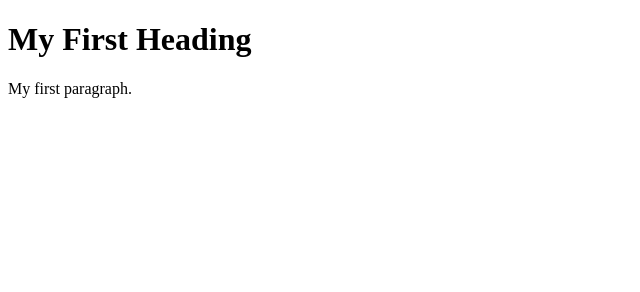
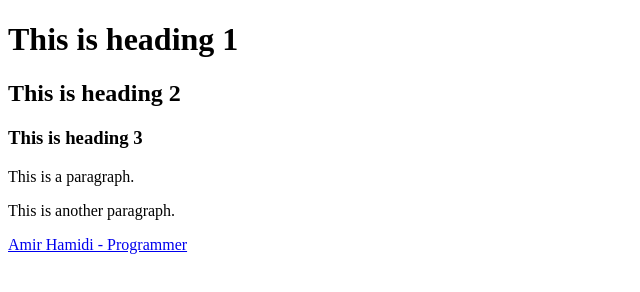
Before and after one commit to Amirhamidi2001/HTML-Tutorial, a plain HTML site: page index.html in a window 1280 px wide. Shown: the whole page, without its empty margins (0-640 px from the left). Drawn offline with Linux system fonts and the light colour scheme.

Commit message:
HTML Basic Examples

```diff
--- a/index.html
+++ b/index.html
@@ -5,8 +5,11 @@
 </head>
 <body>
 
-<h1>My First Heading</h1>
-<p>My first paragraph.</p>
-
+    <h1>This is heading 1</h1>
+    <h2>This is heading 2</h2>
+    <h3>This is heading 3</h3>
+    <p>This is a paragraph.</p>
+    <p>This is another paragraph.</p>
+    <a href="https://amirhamidi.pythonanywhere.com/">Amir Hamidi - Programmer</a>
 </body>
 </html>
```
